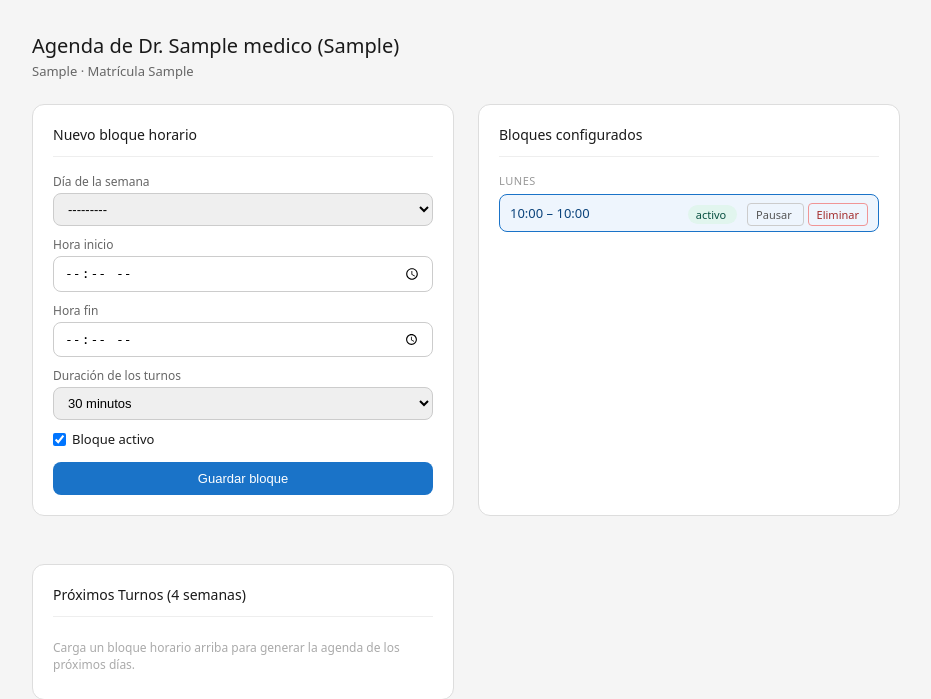
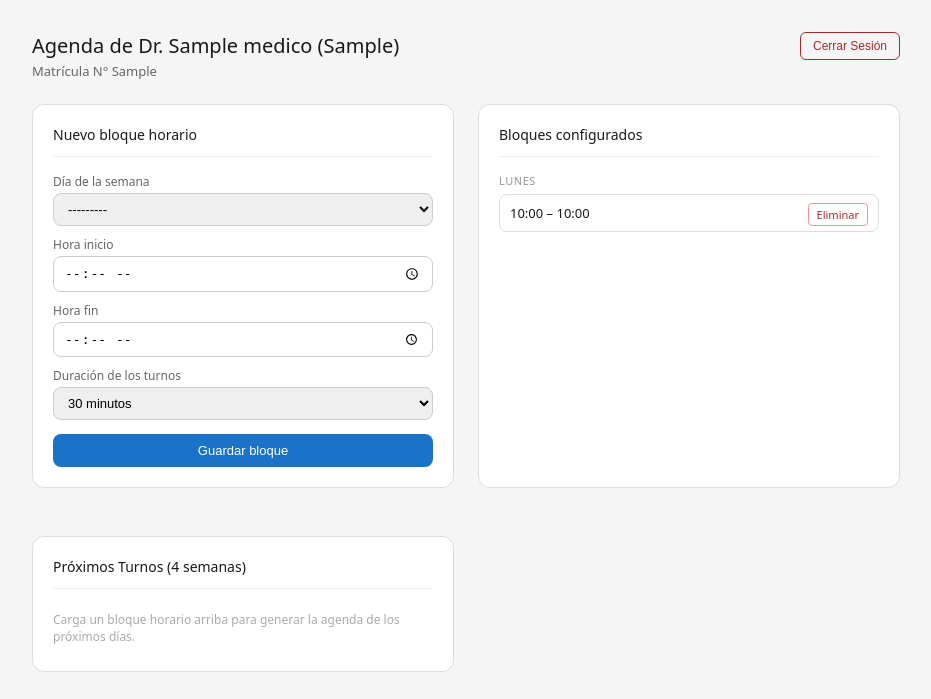
Before and after one commit to IgnacioEsquenon/ISII_Trabajo-De-Campo, a Django app: page /medico/1/agenda/ in a window 1280 px wide. Shown: the top 699 px of the page, without its empty margins (174-1105 px from the left). Run offline with Django 5.2, Linux system fonts and the light colour scheme; a user stored in the database is signed in; tables that the repository leaves empty hold one stand-in row (values such as "Sample post").

Commit message:
Correccion errores menores + agregado de boton de logout

```diff
--- a/gestion_turnos/forms.py
+++ b/gestion_turnos/forms.py
@@ -4,7 +4,7 @@ from .models import BloqueHorario
 class BloqueHorarioForm(forms.ModelForm):
     class Meta:
         model = BloqueHorario
-        fields = ['dia_semana', 'hora_inicio', 'hora_fin','duracion_turno' ,'activo']
+        fields = ['dia_semana', 'hora_inicio', 'hora_fin','duracion_turno' ]
         widgets = {
             'hora_inicio': forms.TimeInput(format='%H:%M', attrs={'type': 'time'}),
             'hora_fin': forms.TimeInput(format='%H:%M', attrs={'type': 'time'}),
--- a/gestion_turnos/models.py
+++ b/gestion_turnos/models.py
@@ -40,7 +40,7 @@ class BloqueHorario(models.Model):
     hora_inicio = models.TimeField()
     hora_fin    = models.TimeField()
     duracion_turno = models.IntegerField(choices=DURACIONES, default=30)
-    activo      = models.BooleanField(default=True)
+    #activo      = models.BooleanField(default=True)
 
     class Meta:
         ordering = ['dia_semana', 'hora_inicio']
--- a/gestion_turnos/templates/agenda_medico.html
+++ b/gestion_turnos/templates/agenda_medico.html
@@ -7,9 +7,29 @@
     * { box-sizing: border-box; margin: 0; padding: 0; }
     body { font-family: system-ui, sans-serif; background: #f5f5f5; color: #1a1a1a; }
     .container { max-width: 900px; margin: 2rem auto; padding: 0 1rem; }
-    header { margin-bottom: 1.5rem; }
+    header {
+      margin-bottom: 1.5rem;
+      display: flex;
+      justify-content: space-between;
+      align-items: flex-start;
+    }
     header h1 { font-size: 20px; font-weight: 500; }
     header p  { font-size: 13px; color: #666; margin-top: 3px; }
+
+    .btn-logout {
+      background: transparent;
+      border: 1px solid #a32d2d;
+      color: #a32d2d;
+      padding: 6px 12px;
+      border-radius: 6px;
+      font-size: 12px;
+      cursor: pointer;
+      transition: all 0.2s;
+    }
+    .btn-logout:hover {
+      background: #a32d2d;
+      color: white;
+    }
     .alert { padding: 10px 14px; border-radius: 8px; font-size: 13px; margin-bottom: 1rem; }
     .alert-success { background: #e1f5ee; color: #085041; }
     .grid { display: grid; grid-template-columns: 1fr 1fr; gap: 1.5rem; }
@@ -60,8 +80,17 @@
 <div class="container">
 
   <header>
+    <div>
     <h1>Agenda de {{ medico }}</h1>
-    <p>{{ medico.especialidad }} · Matrícula {{ medico.matricula }}</p>
+    <p> Matrícula N° {{ medico.matricula }}</p>
+    </div>
+    <form action="{% url 'logout' %}" method="post" style="margin: 0;">
+      {% csrf_token %}
+      <button type="submit" class="btn-logout">
+        Cerrar Sesión
+      </button>
+    </form>
+
   </header>
 
   {% for message in messages %}
@@ -89,11 +118,6 @@
         <label>Duración de los turnos</label>
         {{ form.duracion_turno }}
         {{ form.duracion_turno.errors }}
-
-        <div class="check-row">
-          {{ form.activo }}
-          <span>Bloque activo</span>
-        </div>
         {{ form.non_field_errors }}
 
         <button type="submit" class="btn-save">Guardar bloque</button>
@@ -111,12 +135,7 @@
                 {{ bloque.hora_inicio|time:"H:i" }} – {{ bloque.hora_fin|time:"H:i" }}
               </span>
               <div>
-                <span class="badge {% if bloque.activo %}badge-activo{% else %}badge-inactivo{% endif %}">
-                  {% if bloque.activo %}activo{% else %}inactivo{% endif %}
-                </span>
-                <a href="{% url 'toggle_bloque' bloque.id %}" class="btn-sm">
-                  {% if bloque.activo %}Pausar{% else %}Activar{% endif %}
-                </a>
+
                 <a href="{% url 'eliminar_bloque' bloque.id %}" class="btn-sm btn-del"
                    onclick="return confirm('¿Eliminar este bloque?')">
                   Eliminar
--- a/gestion_turnos/urls.py
+++ b/gestion_turnos/urls.py
@@ -30,6 +30,5 @@ def home(request):
 urlpatterns = [
     path('', home, name='home'),
     path('medico/<int:medico_id>/agenda/', views.agenda_medico,    name='agenda_medico'),
-    path('bloque/<int:bloque_id>/toggle/', views.toggle_bloque,    name='toggle_bloque'),
     path('bloque/<int:bloque_id>/eliminar/', views.eliminar_bloque, name='eliminar_bloque'),
 ]
--- a/gestion_turnos/views.py
+++ b/gestion_turnos/views.py
@@ -11,13 +11,13 @@ from .models import Turno
 # Creamos las vistas
 @login_required
 def agenda_medico(request, medico_id):
-    # Seguridad: Aseguramos que el médico solo vea su propia agenda
+    # El médico solo ve su propia agenda
     medico = get_object_or_404(Medico, pk=medico_id, user=request.user)
     bloques = medico.bloques.all()
 
     turnos_por_fecha = {}
 
-    # 3. Lógica para mostrar turnos existentes (GET)
+    # Logica para mostrar turnos existentes
     # Esto hace que la agenda no aparezca vacía si ya hay turnos creados
     hoy = date.today()
     turnos_db = Turno.objects.filter(
@@ -61,11 +61,7 @@ def agenda_medico(request, medico_id):
         'turnos_por_fecha': turnos_por_fecha,
     })
 
-def toggle_bloque(request, bloque_id):
-    bloque        = get_object_or_404(BloqueHorario, pk=bloque_id)
-    bloque.activo = not bloque.activo
-    bloque.save()
-    return redirect('agenda_medico', medico_id=bloque.medico.id)
+
 
 def eliminar_bloque(request, bloque_id):
     bloque    = get_object_or_404(BloqueHorario, pk=bloque_id)
--- a/sistema_medico/urls.py
+++ b/sistema_medico/urls.py
@@ -1,19 +1,4 @@
-"""
-URL configuration for sistema_medico project.
 
-The `urlpatterns` list routes URLs to views. For more information please see:
-    https://docs.djangoproject.com/en/6.0/topics/http/urls/
-Examples:
-Function views
-    1. Add an import:  from my_app import views
-    2. Add a URL to urlpatterns:  path('', views.home, name='home')
-Class-based views
-    1. Add an import:  from other_app.views import Home
-    2. Add a URL to urlpatterns:  path('', Home.as_view(), name='home')
-Including another URLconf
-    1. Import the include() function: from django.urls import include, path
-    2. Add a URL to urlpatterns:  path('blog/', include('blog.urls'))
-"""
 from django.contrib import admin
 from django.urls import include, path
 from django.contrib.auth import views as auth_views
```
Also changed, not shown: gestion_turnos/migrations/0005_remove_bloquehorario_activo.py (added).
